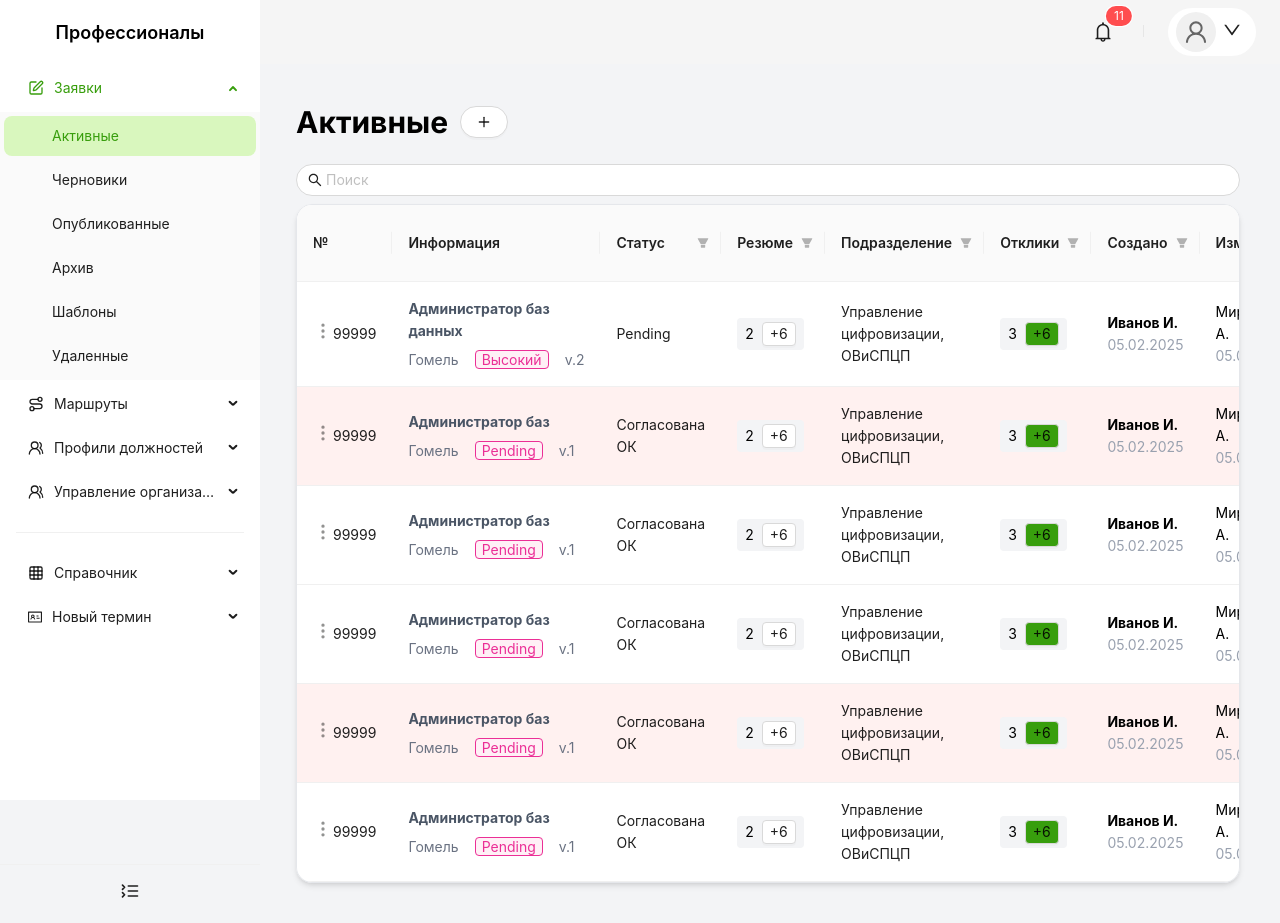
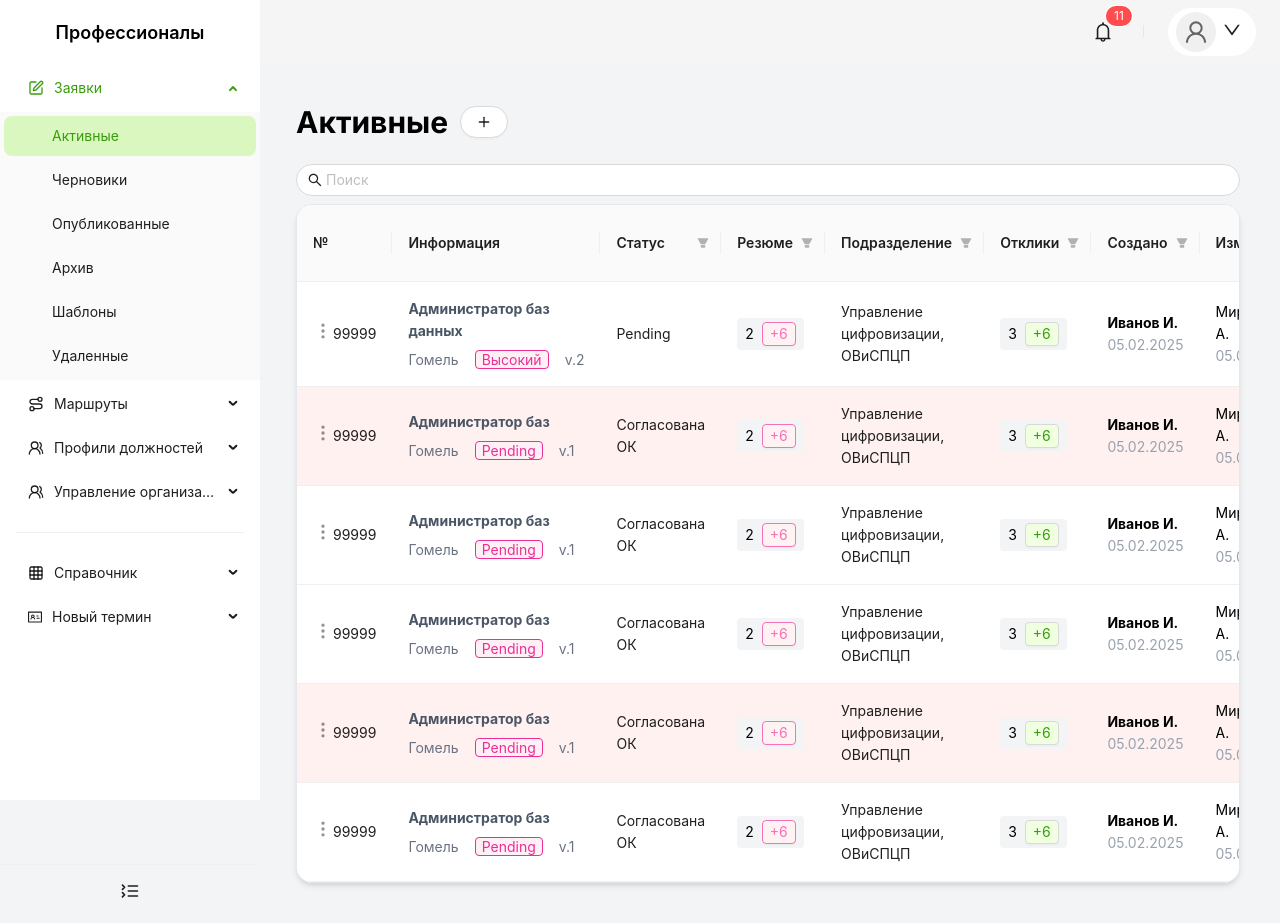
Before and after one commit to hameed-fu/figma-to-nextjs15, a Next.js app: page /applications/active in a window 1280 px wide. Built offline with nearby package versions, Linux system fonts and the light colour scheme.

Commit message:
apply css

```diff
--- a/app/applications/active/page.js
+++ b/app/applications/active/page.js
@@ -393,12 +393,18 @@ const Index = () => {
             <div className="text-[#0D0E0C73] bg-gray-100 px-2 py-1 rounded flex items-center gap-x-2">
               <div className="text-black">{record.replies}</div>
               <div>
-                <Button
-                  className="border border-primary bg-secondary text-primary"
-                  size="small"
-                >
-                  +6
-                </Button>
+              <Button
+  className="border border-primary-400"
+  size="small"
+  style={{
+    color: '#389E0D',
+    backgroundColor: '#efffe0',
+
+  }}
+>
+  +6
+</Button>
+
               </div>
             </div>
           </div>
--- a/app/globals.css
+++ b/app/globals.css
@@ -17,3 +17,15 @@
 .rounded-full{
     border-radius: 25px;
 }
+
+ .border-pink-400 {
+    border: 1px solid #f472b6;
+  }
+
+  .bg-pink-50 {
+    background-color: #fef2f2;
+  }
+
+  .text-pink-400 {
+    color: #f472b6;
+  }
--- /dev/null
+++ b/tailwind.config.js
@@ -0,0 +1,11 @@
+/** @type {import('tailwindcss').Config} */
+module.exports = {
+    content: [
+      "./app/**/*.{js,ts,jsx,tsx}",
+      "./components/**/*.{js,ts,jsx,tsx}",
+    ],
+    theme: {
+      extend: {},
+    },
+    plugins: [],
+  };
```
